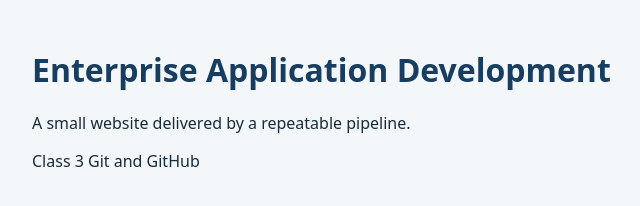
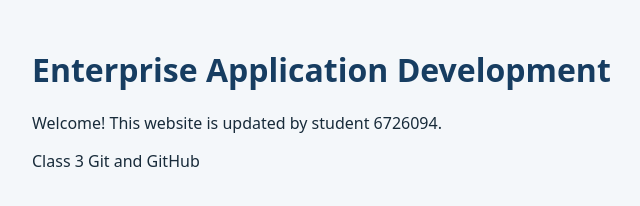
Before and after one commit to u6726094-dot/ead-admin-basic-6726094, a plain HTML site: page src/index.html in a window 1280 px wide. Shown: the full height of the page, 208-848 px from the left. Drawn offline with Linux system fonts and the light colour scheme.

Commit message:
Update website message for student 6726094

```diff
--- a/src/index.html
+++ b/src/index.html
@@ -9,7 +9,7 @@
 <body>
   <main>
     <h1>Enterprise Application Development</h1>
-    <p id="message">A small website delivered by a repeatable pipeline.</p>
+    <p id="message">Welcome! This website is updated by student 6726094.</p>
     <p>Class 3 Git and GitHub</p>
   </main>
 </body>
```
